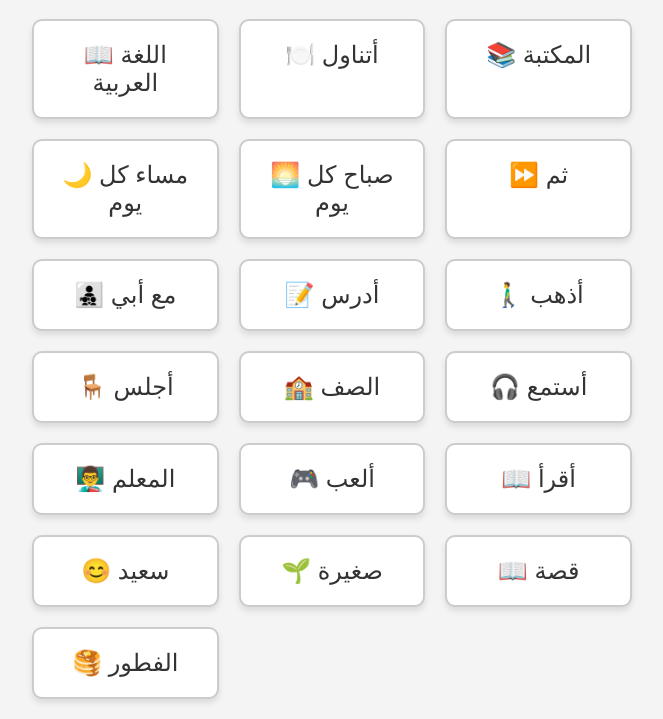
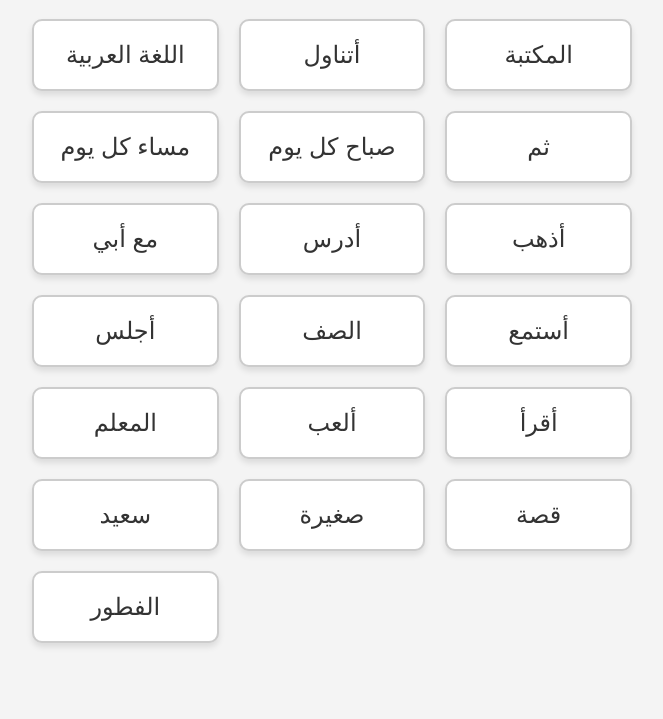
Before and after one commit to ehjjay/arabic, a plain HTML site: page paragraph.html in a window 1280 px wide. Shown: the part 81-800 px from the top of the page, without its empty margins (308-971 px from the left). Drawn offline with Linux system fonts and the light colour scheme.

Commit message:
emoji change

```diff
--- a/paragraph.html
+++ b/paragraph.html
@@ -69,25 +69,25 @@
 
     // Flashcard data
     const flashcards = [
-      { question: "📖 اللغة العربية", answer: "Arabic language" },
-      { question: "🍽️ أتناول", answer: "I eat/take" },
-      { question: "📚 المكتبة", answer: "The library" },
-      { question: "🌙 مساء كل يوم", answer: "Every evening" },
-      { question: "🌅 صباح كل يوم", answer: "Every morning" },
-      { question: "⏩ ثم", answer: "Then" },
-      { question: "👨‍👧‍👦 مع أبي", answer: "With my father" },
-      { question: "📝 أدرس", answer: "I study" },
-      { question: "🚶‍♂️ أذهب", answer: "I go" },
-      { question: "🪑 أجلس", answer: "I sit" },
-      { question: "🏫 الصف", answer: "The classroom" },
-      { question: "🎧 أستمع", answer: "I listen" },
-      { question: "👨‍🏫 المعلم", answer: "The teacher" },
-      { question: "🎮 ألعب", answer: "I play" },
-      { question: "📖 أقرأ", answer: "I read" },
-      { question: "😊 سعيد", answer: "Happy" },
-      { question: "🌱 صغيرة", answer: "Small (feminine)" },
-      { question: "📖 قصة", answer: "Story" },
-      { question: "🥞 الفطور", answer: "Breakfast" },
+      { question: "اللغة العربية", answer: "📖 Arabic language" },
+      { question: "أتناول", answer: "🍽️ I eat/take" },
+      { question: "المكتبة", answer: "📚 The library" },
+      { question: "مساء كل يوم", answer: "🌙 Every evening" },
+      { question: "صباح كل يوم", answer: "🌅 Every morning" },
+      { question: "ثم", answer: "⏩ Then" },
+      { question: "مع أبي", answer: "👨‍👧‍👦 With my father" },
+      { question: "أدرس", answer: "📝 I study" },
+      { question: "أذهب", answer: "🚶‍♂️ I go" },
+      { question: "أجلس", answer: "🪑 I sit" },
+      { question: "الصف", answer: "🏫 The classroom" },
+      { question: "أستمع", answer: "🎧 I listen" },
+      { question: "المعلم", answer: "👨‍🏫 The teacher" },
+      { question: "ألعب", answer: "🎮 I play" },
+      { question: "أقرأ", answer: "📖 I read" },
+      { question: "سعيد", answer: "😊 Happy" },
+      { question: "صغيرة", answer: "🌱 Small (feminine)" },
+      { question: "قصة", answer: "📖 Story" },
+      { question: "الفطور", answer: "🥞 Breakfast" },
     ];
 
     // Generate flashcards dynamically
```
